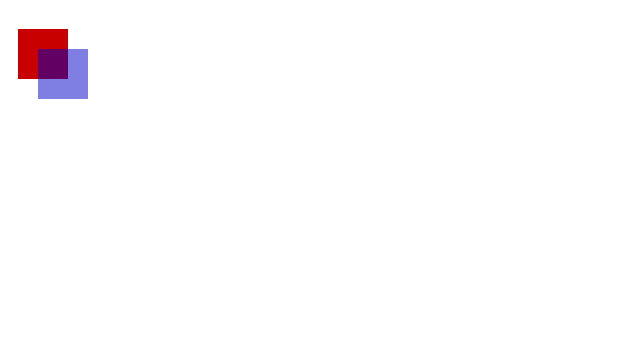
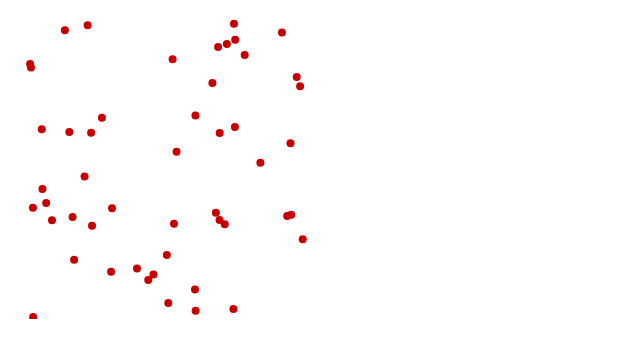
Before and after one commit to mocoso/charged-particles, a plain HTML site: page index.html in a window 1280 px wide. Shown: the part 61-418 px from the top of the page, without its empty margins (0-640 px from the left). Drawn offline with Linux system fonts and the light colour scheme.

Commit message:
Add some points

```diff
--- a/index.html
+++ b/index.html
@@ -2,25 +2,48 @@
 <html>
   <head>
     <script type="application/javascript">
-      function draw() {
+      const height = 300
+      const width = 300
+
+      function createPoints(n) {
+        const points = []
+
+        for (var i = 0; i < n; i++) {
+          points.push({ x: Math.random() * width, y: Math.random() * height });
+        }
+
+        return points;
+      };
+
+      function start() {
+        const points = createPoints(50);
+        draw(points);
+      }
+
+      function draw(points) {
         const canvas = document.getElementById("canvas");
+
         if (canvas.getContext) {
           const ctx = canvas.getContext("2d");
+          ctx.fillStyle = "rgb(200, 0, 0)";
+          const startAngle = 0
+          const endAngle = Math.PI * 2
 
-          ctx.fillStyle = "rgb(200, 0, 0)";
-          ctx.fillRect(10, 10, 50, 50);
-
-          ctx.fillStyle = "rgba(0, 0, 200, 0.5)";
-          ctx.fillRect(30, 30, 50, 50);
+          points.forEach((p) => {
+            console.log(p)
+            ctx.beginPath();
+            ctx.arc(p.x, p.y, 4, startAngle, endAngle);
+            ctx.fill();
+          })
         }
-      }
-  </script>
+      };
+    </script>
   </head>
   <body>
     <h1>Charge</h1>
     <canvas id="canvas" height="300px" width="300px"></canvas>
     <script type="application/javascript">
-      draw();
+      start();
   </script>
   </body>
 </html>
```
